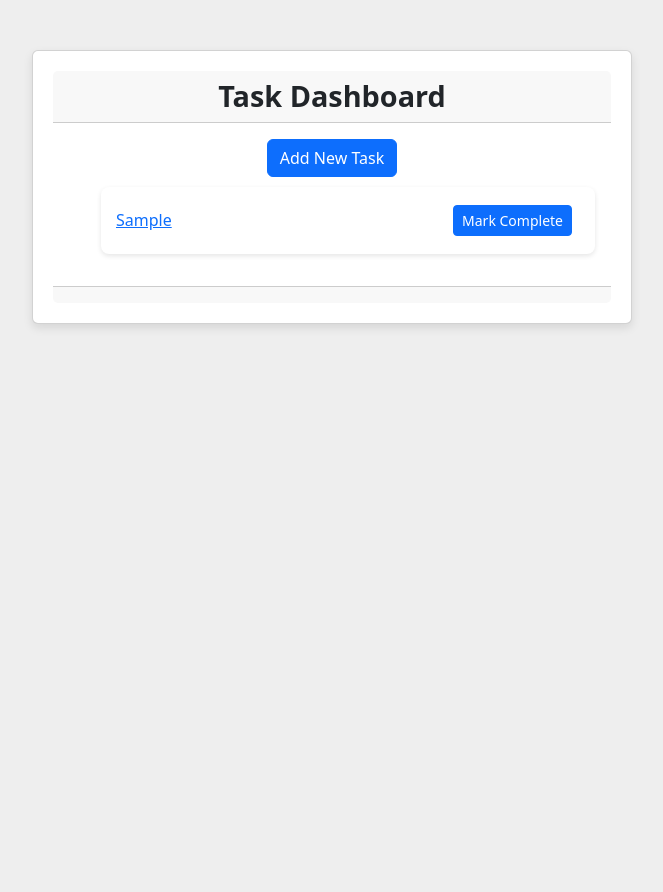
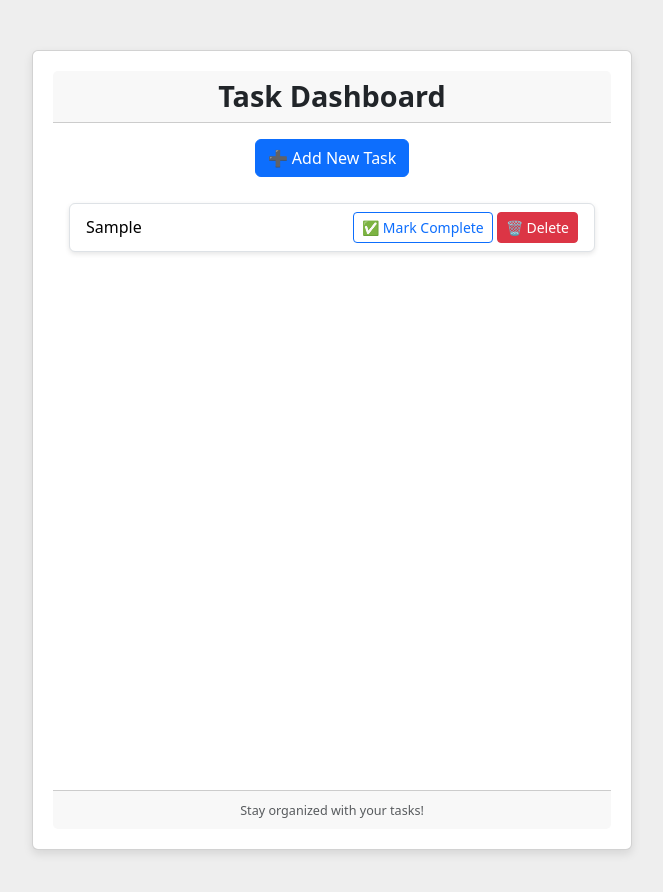
Before and after one commit to alexito200/task-mngt-app, a React (Vite) app: page /task/new in a window 1280 px wide. Both pictures are taken after typing "Sample", "Sample" into the empty fields and a click on the button "Save Task". Shown: the top 892 px of the page, without its empty margins (308-971 px from the left). Before the commit the page ends 800 px from the top, so only its background shows below. Built offline with nearby package versions, Linux system fonts and the light colour scheme; no server answers.

Commit message:
added demo login to homepage, revamped the task dashboard

```diff
--- a/src/App.css
+++ b/src/App.css
@@ -1,5 +1,12 @@
-/* HomePage Container */
-#container {
+/* General Page Styling */
+body {
+    background-color: #f4f4f9;
+    font-family: 'Arial', sans-serif;
+    margin: 0;
+    padding: 0;
+}
+/*--------------------------------------------------- HomePage Container----------------------------------------------------------------- */
+#homeContainer {
     display: flex;
     flex-direction: column;
     justify-content: center;
@@ -13,17 +20,16 @@
     box-shadow: 0px 5px 15px rgba(0, 0, 0, 0.1);
 }
 
-/* General Page Styling */
-body {
-    background-color: #f4f4f9;
-    font-family: 'Arial', sans-serif;
-    margin: 0;
-    padding: 0;
+img {
+    max-width: 100%;
+    height: auto;
+    border-radius: 8px;
 }
 
-/* Dashboard Card */
+/* ---------------------------------------------------Dashboard ---------------------------------------------------------*/
 .dashboardCard {
     max-width: 600px;
+    min-height: 800px;
     margin: 50px auto;
     background: white;
     border-radius: 12px;
@@ -31,7 +37,6 @@ body {
     padding: 20px;
 }
 
-/* Card Header */
 .card-header {
     font-size: 1.8rem;
     font-weight: bold;
@@ -41,24 +46,19 @@ body {
     border-radius: 12px 12px 0 0;
 }
 
-/* Card Body */
 .card-body {
     padding: 20px;
 }
 
-/* Responsive Image */
-img {
-    max-width: 100%;
-    height: auto;
-    border-radius: 8px;
-}
 
-/* Task List */
 ul {
     padding: 0;
     margin-top: 20px;
 }
-
+.task-link {
+    text-decoration: none;
+    color: black;
+}
 li {
     background: #ffffff;
     padding: 10px 15px;
@@ -75,7 +75,6 @@ li:hover {
     background: #f1f1f1;
 }
 
-/* Completed Task */
 li[style*="line-through"] {
     color: gray;
     opacity: 0.7;
--- a/src/components/TaskDashboard.tsx
+++ b/src/components/TaskDashboard.tsx
@@ -1,40 +1,75 @@
-import { Link } from 'react-router-dom'
+import { Link } from 'react-router-dom';
 import { useTaskContext } from "../context/TaskContext";
-import { Task } from '../types'
-import LogoutButton from './LogoutButton'
+import { Task } from '../types';
+import LogoutButton from './LogoutButton';
 import "../App.css";
 
 const TaskDashboard = () => {
-    const { tasks, markTaskComplete } = useTaskContext()!
+    const { tasks, markTaskComplete, deleteTask } = useTaskContext()!;
 
     return (
-    <>
+        <div className="card dashboardCard text-center">
+            <h1 className="card-header">Task Dashboard</h1>
 
-        <div className="card dashboardCard text-center">
-            <h1 className="card-header">
-                Task Dashboard
-            </h1>
             <div className="card-body">
-                <Link to={'/task/new'} className="btn btn-primary mx-2">Add New Task</Link>
-                <LogoutButton />
-                <ul>
-                {tasks.map((task: Task) => (
-                <li key={task.id} style={{ textDecoration: task.completed ? 'line-through' : 'none',
-                    listStyle: 'none'  }}>
-                    <Link to={`/task/${task.id}`}>{task.title}</Link>
-                {!task.completed && (
-                    <button className="btn btn-primary btn-sm mx-2 my-2" onClick={() => markTaskComplete(task.id)}>Mark Complete</button>
+                <div className="d-flex justify-content-center mb-3">
+                    <Link to={'/task/new'} className="btn btn-primary mx-2">
+                        ➕ Add New Task
+                    </Link>
+                    <LogoutButton />
+                </div>
+
+                {tasks.length === 0 ? (
+                    <p className="text-muted">No tasks available. Add a new task to get started.</p>
+                ) : (
+                    <ul className="list-group">
+                        {tasks.map((task: Task) => {
+                            const isCompleted = !!task.completed;
+
+                            return (
+                                <li
+                                    key={task.id}
+                                    className="list-group-item d-flex justify-content-between align-items-center"
+                                >
+                                    {/* Task title with dynamic strikethrough */}
+                                    <Link
+                                        to={`/task/${task.id}`}
+                                        className="task-link"
+                                        style={{ textDecoration: isCompleted ? 'none' : 'line-through' }}
+                                    >
+                                        {task.title}
+                                    </Link>
+
+                                    {/* Action Buttons */}
+                                    <div>
+                                        {/* Toggle Complete Button */}
+                                        <button
+                                            className={`btn btn-sm ${isCompleted ? 'btn-outline-primary' : 'btn-success'} mx-1`}
+                                            onClick={() => markTaskComplete(task.id)}
+                                        >
+                                            {isCompleted ? "✅ Mark Complete" : "✔ Completed"}
+                                        </button>
+
+                                        {/* 🗑️ Delete Task Button (New) */}
+                                        <button
+                                            className="btn btn-sm btn-danger"
+                                            onClick={() => deleteTask(task.id)}
+                                        >
+                                            🗑 Delete
+                                        </button>
+                                    </div>
+                                </li>
+                            );
+                        })}
+                    </ul>
                 )}
-                </li>
-            ))}
-        </ul>
             </div>
+
             <div className="card-footer text-body-secondary">
+                <small>Stay organized with your tasks!</small>
             </div>
         </div>
-
-    </>
-)
+    );
 }
 
 export default TaskDashboard;
--- a/src/components/TaskDetails.tsx
+++ b/src/components/TaskDetails.tsx
@@ -1,21 +1,15 @@
-import { useNavigate, useParams, Link } from "react-router-dom"
-import { useTaskContext } from "../context/TaskContext"
+import { useNavigate, useParams, Link } from "react-router-dom";
+import { useTaskContext } from "../context/TaskContext";
 
 const TaskDetails = () => {
-    const { id } = useParams()
-    const { tasks, deleteTask } = useTaskContext()!
-    const navigate = useNavigate()
-    const task = tasks.find((t) => t.id === id)
+    const { id } = useParams();
+    const { tasks } = useTaskContext()!;
+    const navigate = useNavigate();
+    const task = tasks.find((t) => t.id === id);
 
+    if (!task) return <p>Task not found!</p>;
 
-    if (!task) return <p>Task not found!</p>
-    const handleDelete = () => {
-        deleteTask(task.id);
-        navigate('/dashboard')
-    }
     return (
-    <>
-
         <div className="card dashboardCard text-center">
             <h5 className="card-header">
                 Task Details
@@ -31,17 +25,25 @@ return (
                         readOnly
                     />
                 </div>
-        <button onClick={() => navigate(`/task/new/?id=${task.id}`)} className="btn btn-primary">Edit Task</button>
-        <button onClick={handleDelete} className="btn btn-primary mx-2">Delete Task</button>
-        <Link to={'/dashboard'}><button type='button' className='btn btn-primary'>Back to Dashboard</button></Link>
+                {/* Edit Task Button */}
+                <button
+                    onClick={() => navigate(`/task/new/?id=${task.id}`)}
+                    className="btn btn-primary"
+                >
+                    Edit Task
+                </button>
+
+                {/* Back to Dashboard Button */}
+                <Link to={'/dashboard'}>
+                    <button type='button' className='btn btn-primary mx-2'>
+                        Back to Dashboard
+                    </button>
+                </Link>
             </div>
             <div className="card-footer text-body-secondary">
             </div>
         </div>
+    );
+};
 
-
-    </>
-)
-}
-
-export default TaskDetails
+export default TaskDetails;
--- a/src/context/TaskContext.tsx
+++ b/src/context/TaskContext.tsx
@@ -1,7 +1,7 @@
 import { createContext, useContext } from "react";
 import { Task } from "../types";
 
-interface TaskContextProps {
+export interface TaskContextProps {
     tasks: Task[];
     addTask: (task: Task) => void;
     updateTask: (updatedTask: Task) => void;
@@ -14,7 +14,7 @@ export const TaskContext = createContext<TaskContextProps | undefined>(undefined
 export const useTaskContext = () => {
     const context = useContext(TaskContext);
     if (!context) {
-        throw new Error("useTaskContext must be used within a TaskContextProvider");
+        throw new Error("useTaskContext must be used within a TaskProvider");
     }
     return context;
 };
--- a/src/context/TaskProvider.tsx
+++ b/src/context/TaskProvider.tsx
@@ -1,31 +1,50 @@
-// src/context/TaskProvider.tsx
-import { ReactNode, useState } from "react";
+import { ReactNode, useEffect, useState } from "react";
 import { TaskContext } from "./TaskContext";
 import { Task } from "../types";
 
-const TaskContextProvider: React.FC<{ children: ReactNode }> = ({ children }) => {
+const TaskProvider: React.FC<{ children: ReactNode }> = ({ children }) => {
     const [tasks, setTasks] = useState<Task[]>([]);
 
+    // ✅ Load tasks from localStorage only once on first render
+    useEffect(() => {
+        const savedTasks = localStorage.getItem("tasks");
+        if (savedTasks) {
+            setTasks(JSON.parse(savedTasks));
+        }
+    }, []);
+
+    // ✅ Save tasks to localStorage whenever tasks change
+    useEffect(() => {
+        if (tasks.length > 0) { // Prevents saving empty lists unintentionally
+            localStorage.setItem("tasks", JSON.stringify(tasks));
+        }
+    }, [tasks]);
+
     const addTask = (task: Task) => {
-        setTasks((prevTasks) => [...prevTasks, task]);
+        const updatedTasks = [...tasks, task];
+        setTasks(updatedTasks);
     };
 
     const updateTask = (updatedTask: Task) => {
-        setTasks((prevTasks) =>
-            prevTasks.map((task) => (task.id === updatedTask.id ? updatedTask : task))
+        const updatedTasks = tasks.map((task) =>
+            task.id === updatedTask.id ? updatedTask : task
         );
+        setTasks(updatedTasks);
     };
 
     const deleteTask = (taskId: string) => {
-        setTasks((prevTasks) => prevTasks.filter((task) => task.id !== taskId));
+        const updatedTasks = tasks.filter((task) => task.id !== taskId);
+        setTasks(updatedTasks);
+        localStorage.setItem("tasks", JSON.stringify(updatedTasks)); // ✅ Persist deletion
     };
 
+    // ✅ Fix: Toggle "Completed" state & Save to Local Storage
     const markTaskComplete = (taskId: string) => {
-        setTasks((prevTasks) =>
-            prevTasks.map((task) =>
-                task.id === taskId ? { ...task, completed: true } : task
-            )
+        const updatedTasks = tasks.map((task) =>
+            task.id === taskId ? { ...task, completed: !task.completed } : task
         );
+        setTasks(updatedTasks);
+        localStorage.setItem("tasks", JSON.stringify(updatedTasks)); // ✅ Ensure completed state is stored
     };
 
     return (
@@ -37,4 +56,4 @@ const TaskContextProvider: React.FC<{ children: ReactNode }> = ({ children }) =>
     );
 };
 
-export default TaskContextProvider;
+export default TaskProvider;
--- a/src/main.tsx
+++ b/src/main.tsx
@@ -5,12 +5,14 @@ import { BrowserRouter } from "react-router-dom";
 import Auth0ProviderWithNavigate from "./Authentication";
 import TaskContextProvider from "./context/TaskProvider";
 import 'bootstrap/dist/css/bootstrap.min.css';
-
+import { StrictMode } from "react";
 
 const root = ReactDOM.createRoot(
   document.getElementById("root") as HTMLElement
 );
+
 root.render(
+  <StrictMode>
     <BrowserRouter>
       <Auth0ProviderWithNavigate>
         <TaskContextProvider>
@@ -18,4 +20,5 @@ root.render(
         </TaskContextProvider>
       </Auth0ProviderWithNavigate>
     </BrowserRouter>
+  </StrictMode>
 );
```
Also changed, not shown: src/App.tsx (+19 -23 lines), src/components/HomePage.tsx (+4 -4 lines), src/components/TaskForm.tsx (+55 -37 lines). Lines whose indentation alone changed are shown as unchanged.
